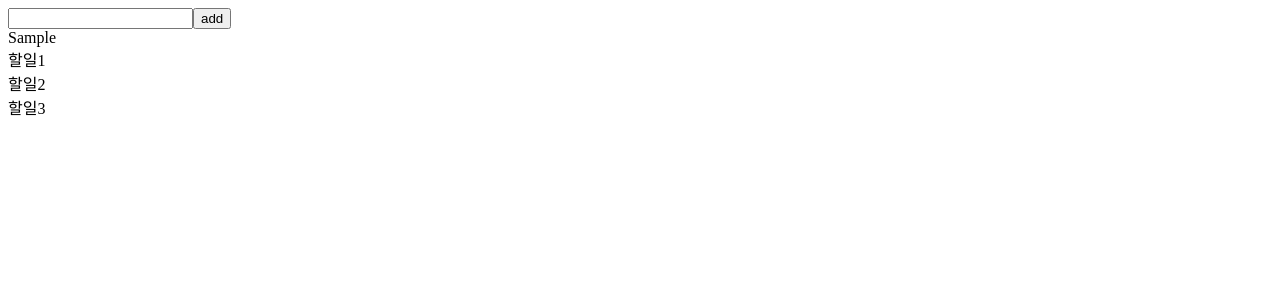
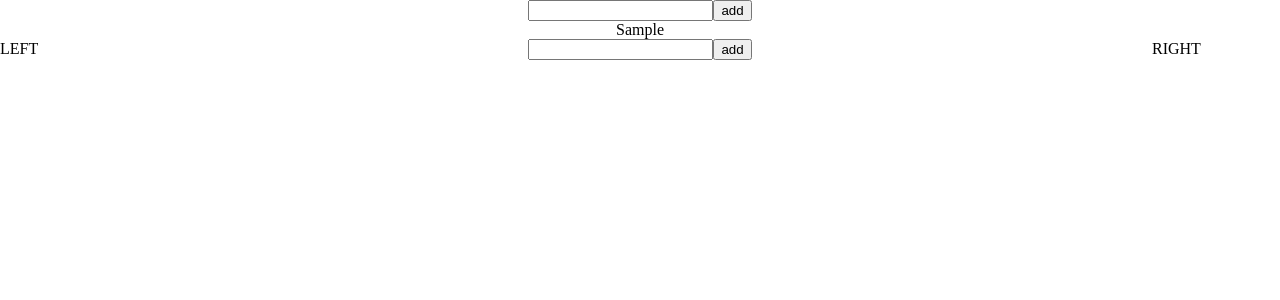
Before and after one commit to GoodListener/react-todo, a React (Create React App) app: page / in a window 1280 px wide. Both pictures are taken after typing "Sample" into the empty fields and a click on the button "add". Shown: the top 300 px of the page. Built offline with nearby package versions, Linux system fonts and the light colour scheme.

Commit message:
todo 입력 폼 user에 연결

```diff
--- a/src/App.js
+++ b/src/App.js
@@ -6,9 +6,9 @@ class App extends Component {
   render() {
     return (
         <React.Fragment>
-          <div className="rightMenu"/>
-          <MainTemplate className="mainTemplate"/>
-          <div className="leftMenu"/>
+          <div className="layout leftMenu">LEFT</div>
+          <MainTemplate />
+          <div className="layout rightMenu">RIGHT</div>
         </React.Fragment>
     );
   }
--- a/src/App.scss
+++ b/src/App.scss
@@ -1,13 +1,27 @@
-$buttonColor: #1098ad;
+$margin-each-other: 5%;
+$side-width: 10%;
+$main-width: 70%;
+
+body {
+  margin: 0;
+}
+
+.layout {
+  position: relative;
+  display: inline-block;
+}
 
 .rightMenu {
-
+  width: $side-width;
 }
 
 .mainTemplate {
-
+  width: $main-width;
+  margin-left: $margin-each-other;
+  margin-right: $margin-each-other;
+  text-align: center;
 }
 
 .leftMenu {
-
+  width: $side-width;
 }
--- a/src/components/main/MainTemplate.js
+++ b/src/components/main/MainTemplate.js
@@ -14,7 +14,7 @@ class MainTemplate extends Component {
     const {input} = this.state;
     const {handleCreate, handleKeyPress, handleChange} = this;
     return (
-      <React.Fragment>
+      <div className="layout mainTemplate">
         <div>
           <UserForm
             value={input}
@@ -26,7 +26,7 @@ class MainTemplate extends Component {
         <div>
           <UserList users={this.state.users}></UserList>
         </div>
-      </React.Fragment>
+      </div>
     );
   }
 
--- /dev/null
+++ b/src/components/todo/TodoForm.js
@@ -0,0 +1,12 @@
+import React from 'react'
+
+const TodoForm = ({value, onChange, onCreate, onKeyPress}) => {
+  return (
+    <div className="userForm">
+      <input value={value} onChange={onChange} onKeyPress={onKeyPress}/>
+      <button onClick={onCreate}>add</button>
+    </div>
+  )
+}
+
+export default TodoForm;
--- a/src/components/user/User.js
+++ b/src/components/user/User.js
@@ -1,29 +1,15 @@
 import React, { Component } from 'react';
 import Todo from '../todo/Todo'
+import TodoForm from '../todo/TodoForm'
 
 class User extends Component {
   state = {
-    todos : [
-      {
-        id : 'aa',
-        name : '할일1',
-        checked: false
-      },
-      {
-        id : 'bb',
-        name : '할일2',
-        checked: false
-      },
-      {
-        id : 'cc',
-        name : '할일3',
-        checked: false
-      }
-    ]
+    input : '',
+    todos : []
   }
 
   render() {
-    const {todos} = this.state;
+    const {input, todos} = this.state;
     const todoList = todos.map(
       ({name, checked, id}) =>
       <Todo
@@ -32,14 +18,50 @@ class User extends Component {
         checked={checked}
         />
     )
+    const {handleChange, handleCreate, handleKeyPress} = this;
 
     return (
       <div>
         {this.props.name}
+        <TodoForm
+          value={input}
+          onChange={handleChange}
+          onCreate={handleCreate}
+          onKeyPress={handleKeyPress}
+        />
         {todoList}
       </div>
     );
   }
+
+  handleCreate = () => {
+    const { input, todos } = this.state;
+    this.setState({
+      input: '', // 인풋 비우고
+      // concat 을 사용하여 배열에 추가
+      todos: todos.concat({
+        id: this.makeNewID(),
+        name: input,
+        checked: false
+      })
+    });
+  }
+
+  handleKeyPress = (e) => {
+    if(e.key === 'Enter') {
+      this.handleCreate();
+    }
+  }
+
+  handleChange = (e) => {
+    this.setState({
+      input: e.target.value // input 의 다음 바뀔 값
+    });
+  }
+
+  makeNewID = () => {
+    return new Date().getTime();
+  }
 }
 
 export default User;
--- a/src/index.js
+++ b/src/index.js
@@ -1,6 +1,7 @@
 import React from 'react';
 import ReactDOM from 'react-dom';
 import App from './App';
+import './App.scss'
 import * as serviceWorker from './serviceWorker';
 
 ReactDOM.render(<App />, document.getElementById('root'));
```
